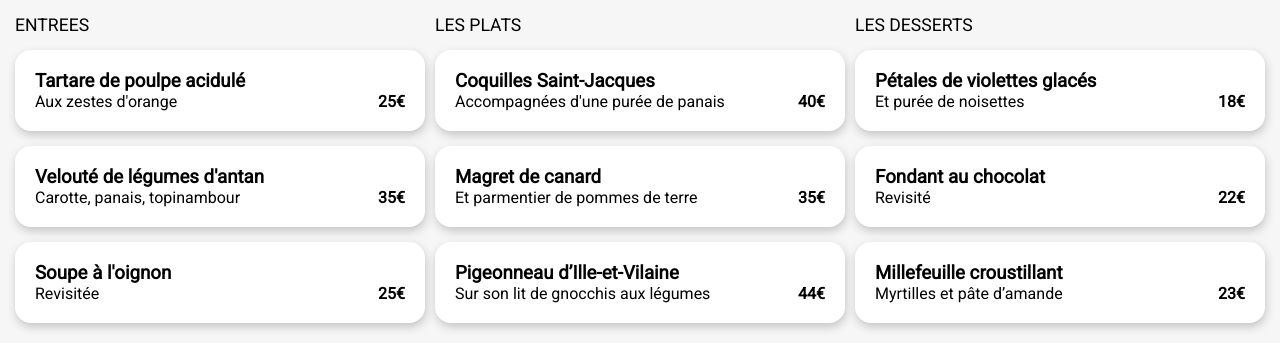
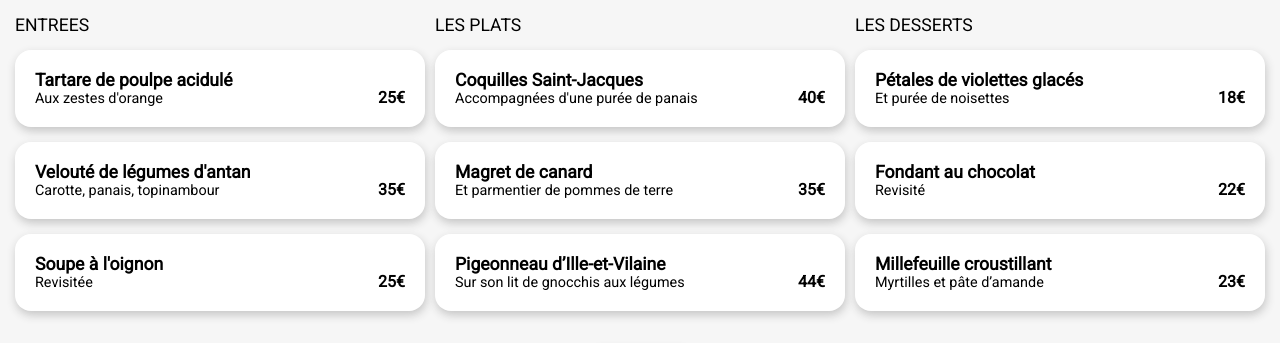
Before and after one commit to ovslash/OC3_Dynamisez_une_page_web_avec_des_animations_CSS, a website: page pages/a_la_francaise.html in a window 1280 px wide. Shown: the part 435-778 px from the top of the page. Drawn offline with Linux system fonts and the light colour scheme; a web font is replaced by a local one.

Commit message:
Modif police titre et description des plats
Modif police titre et description des plats car sur ecran de 350px le texte ne tenait pas.

```diff
--- a/sass/pages/_restaurants.scss
+++ b/sass/pages/_restaurants.scss
@@ -82,12 +82,14 @@
           white-space: nowrap;
           text-overflow: ellipsis;
           overflow: hidden;
+          font-size: 1.1rem;
         }
         &__description {
           margin: 0;
           white-space: nowrap;
           text-overflow: ellipsis;
           overflow: hidden;
+          font-size: 0.9rem;
         }
       }
       &__prix {
```
Also changed, not shown: public/css/style.css, 1 other file.
